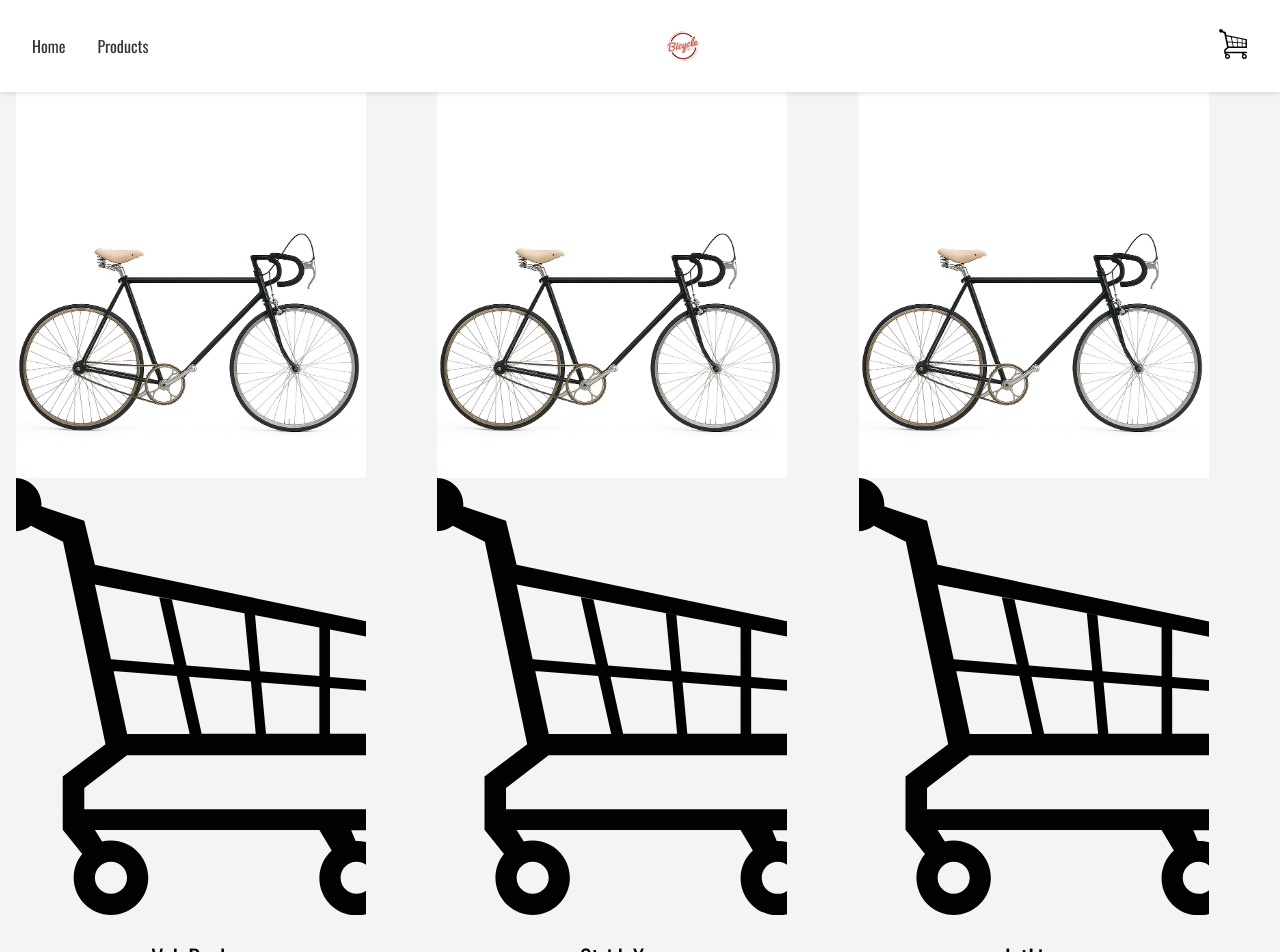
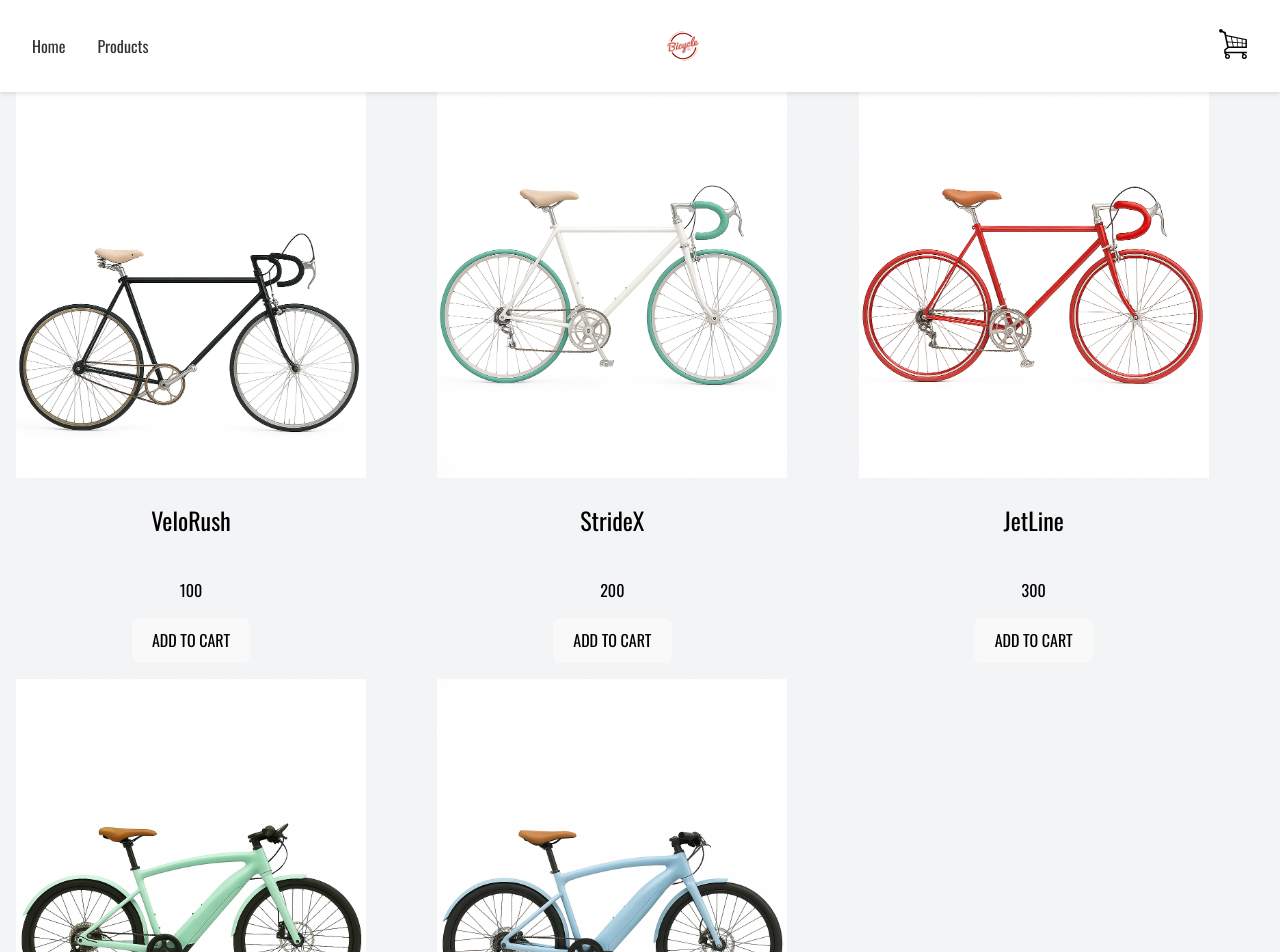
Before and after one commit to Peluhott/Shopping-Website, a React (Vite) app: page /products in a window 1280 px wide. Shown: the top 952 px of the page. Built offline with nearby package versions, Linux system fonts and the light colour scheme.

Commit message:
fix bug that showed cart as product image

```diff
--- a/src/Components/Item.jsx
+++ b/src/Components/Item.jsx
@@ -1,7 +1,3 @@
-
-
-
-
 function Item({ product, onAddToCart }) {
 
     const handleClick = () => {
@@ -10,8 +6,8 @@ function Item({ product, onAddToCart }) {
 
     return (
         <div className="item">
-            <img className="item-image" src='/A1.png' />
-            <img className="item-image" src='/cartlogo.svg' />
+            <img className="item-image" src={product.image} />
+
             <p className="item-name">{product.name}</p>
             <p className="item-price">{product.price}</p>
             <button onClick={handleClick}>ADD TO CART</button>
```
